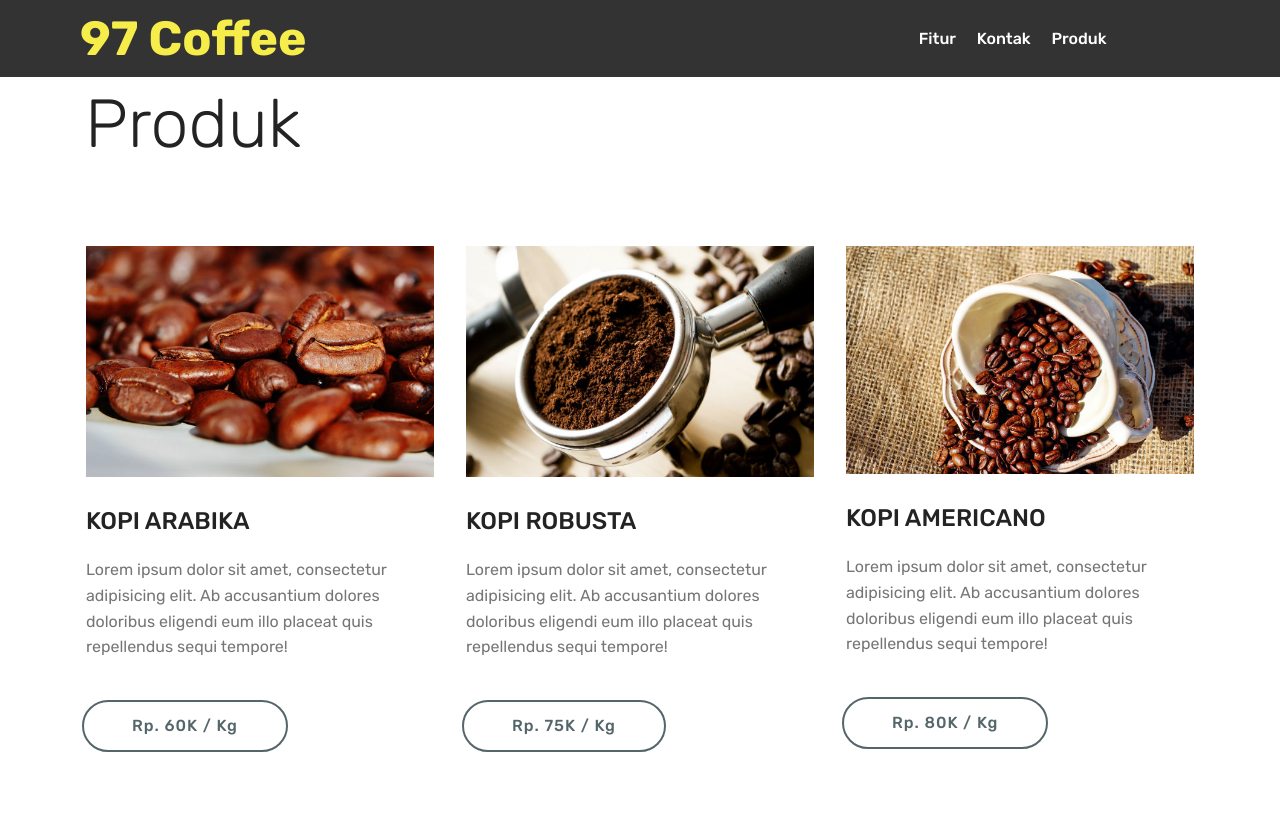
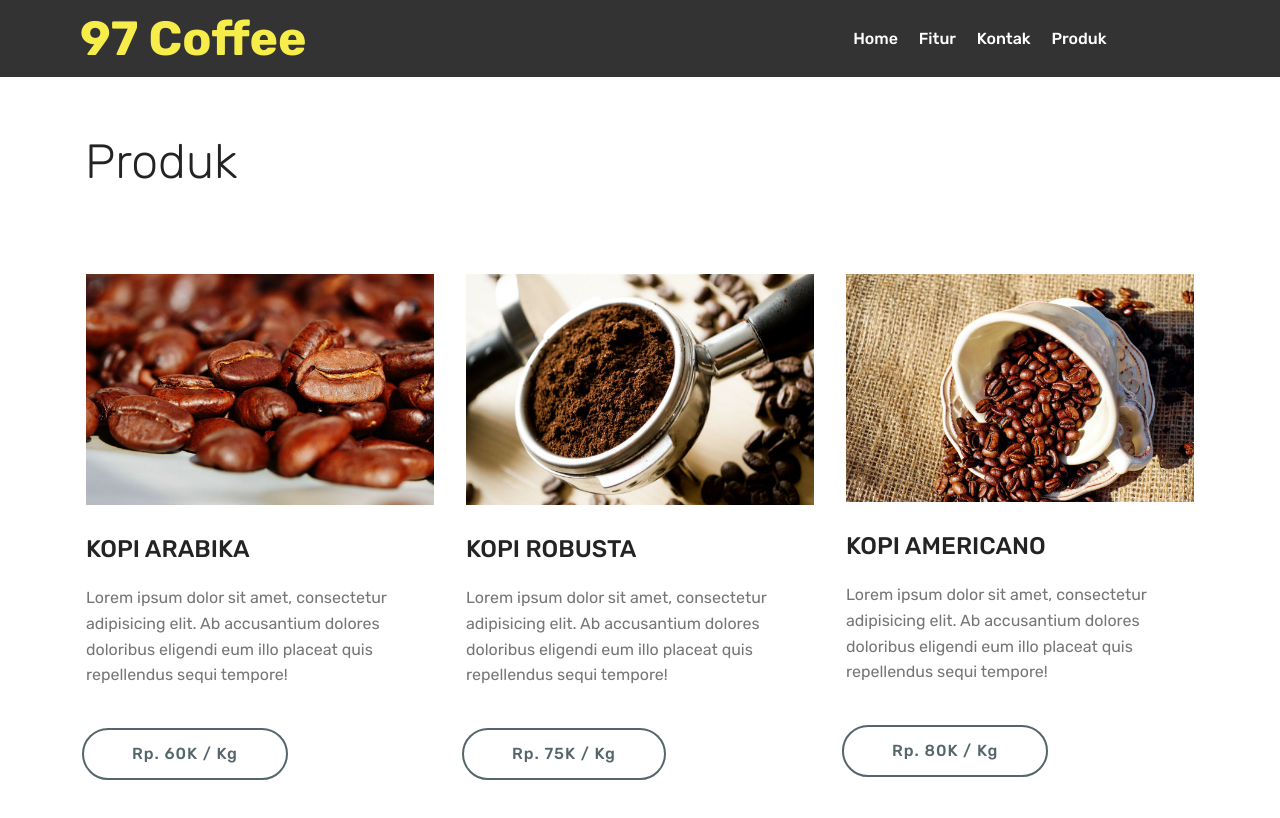
Before and after one commit to febririzki95/97coffee, a plain HTML site: page Produk.html in a window 1280 px wide. Drawn offline with Linux system fonts and the light colour scheme.

Commit message:
create github pages

```diff
--- a/Produk.html
+++ b/Produk.html
@@ -50,7 +50,7 @@
                 </li><li class="nav-item"><a class="nav-link link text-white display-4" href="https://mobirise.co">
                         </a></li><li class="nav-item"><a class="nav-link link text-white display-4" href="https://mobirise.co">
                         </a></li><li class="nav-item"><a class="nav-link link text-white display-4" href="https://mobirise.co">
-                        </a></li><li class="nav-item"><a class="nav-link link text-white display-4" href="Fitur.html">Fitur</a></li><li class="nav-item"><a class="nav-link link text-white display-4" href="Kontak.html">
+                        </a></li><li class="nav-item"><a class="nav-link link text-white display-4" href="https://febririzki95.github.io/97coffee/index">Home</a></li><li class="nav-item"><a class="nav-link link text-white display-4" href="Fitur.html">Fitur</a></li><li class="nav-item"><a class="nav-link link text-white display-4" href="Kontak.html">
                         Kontak</a></li><li class="nav-item"><a class="nav-link link text-white display-4" href="Produk.html">Produk</a></li>
                 <li class="nav-item"><a class="nav-link link text-white display-4" href="page4.html">&nbsp; &nbsp; &nbsp; &nbsp; &nbsp; &nbsp; &nbsp; &nbsp; &nbsp;</a></li></ul>
 
@@ -58,7 +58,7 @@
     </nav>
 </section>
 
-<section class="engine"><a href="https://mobirise.info/p">site templates free download</a></section><section class="services1 cid-rxOqRhUK1V" id="services1-j">
+<section class="engine"><a href="https://mobirise.info/w">html5 templates</a></section><section class="services1 cid-rxOqRhUK1V" id="services1-j">
     <!---->
 
     <!---->
@@ -69,7 +69,7 @@
         <div class="row justify-content-center">
             <!--Titles-->
             <div class="title pb-5 col-12">
-                <h2 class="align-left pb-3 mbr-fonts-style display-1">Produk</h2>
+                <h2 class="align-left pb-3 mbr-fonts-style display-2"><br>Produk</h2>
 
             </div>
             <!--Card-1-->
```
Also changed, not shown: Fitur.html (+4 -6 lines), Kontak.html (+3 -3 lines), index.html (+2 -2 lines), 1 other file.
